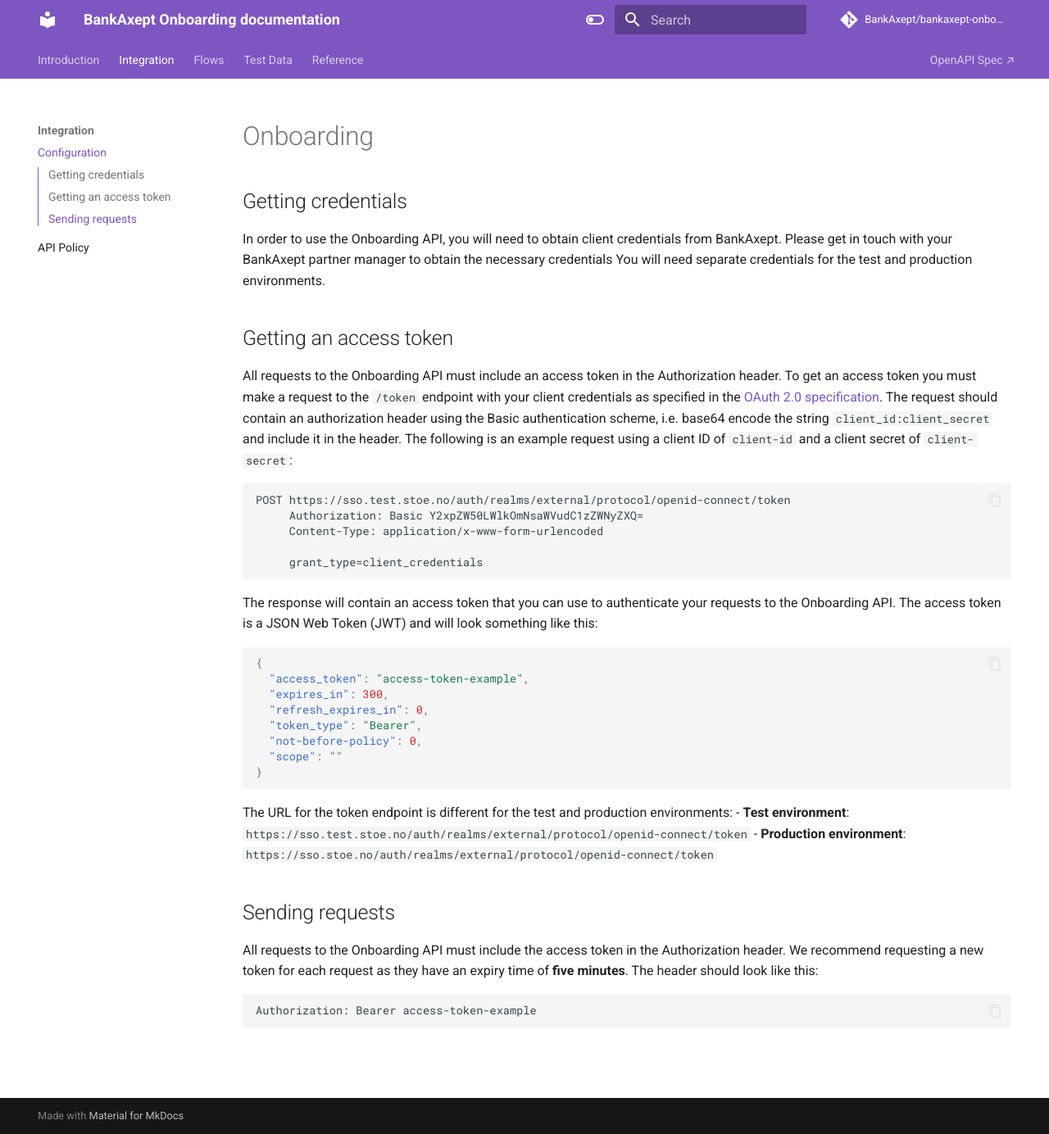
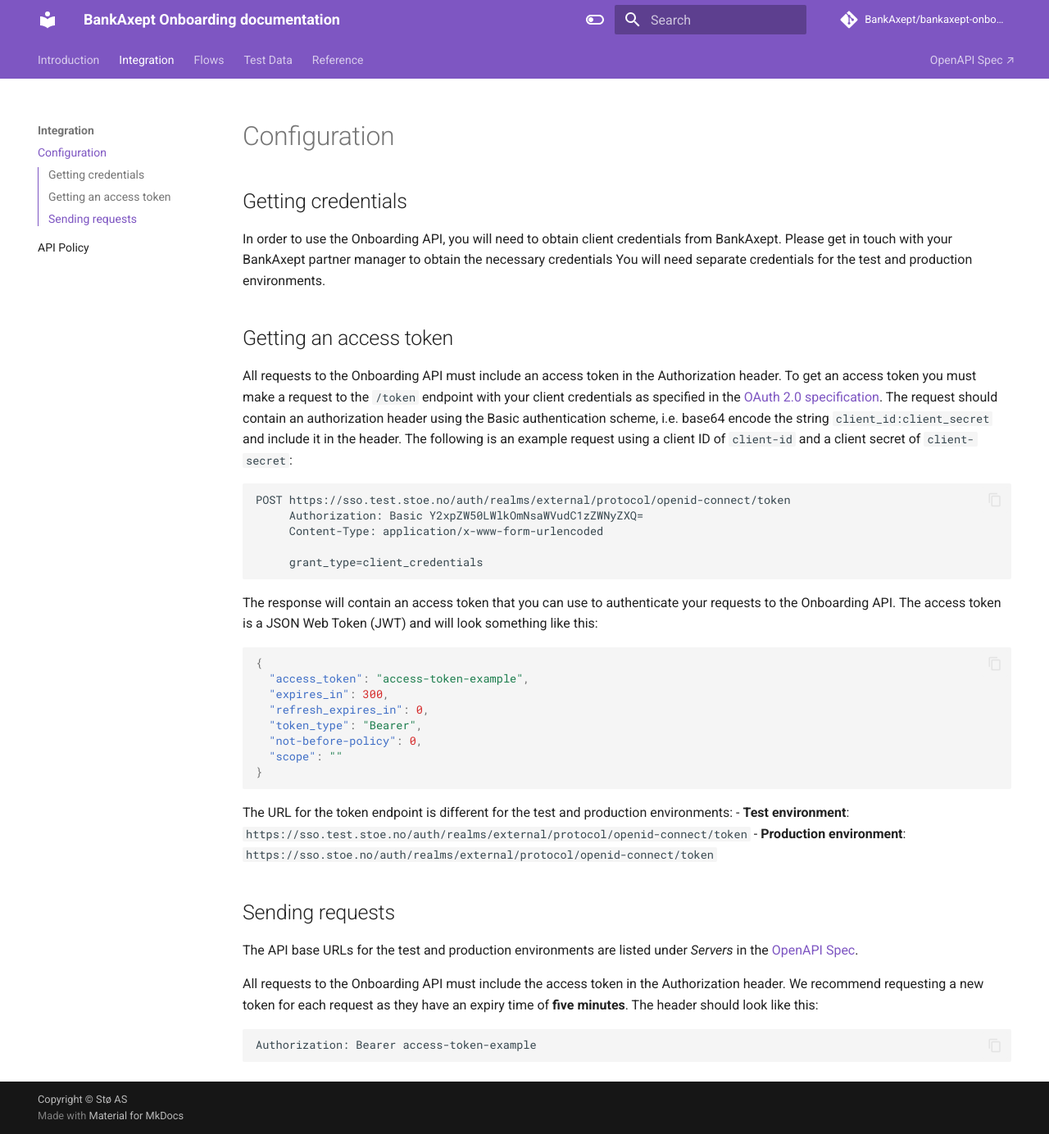
Before and after one commit to BankAxept/bankaxept-onboarding-external-documentation, an MkDocs documentation site: the page built from docs/configuration.md, in a window 1280 px wide and 1384 px high. Shown: the whole window at 82% size. Built offline with MkDocs 1.6.1 and Material for MkDocs 9.7.7, drawn with Linux system fonts in a browser that asks for light colours; comment, search, counter and statistics services are not loaded.

Commit message:
Fix site config and align page headings with nav (#99)

```diff
--- a/docs/configuration.md
+++ b/docs/configuration.md
@@ -1,4 +1,4 @@
-# Onboarding
+# Configuration
 
 ## Getting credentials
 In order to use the Onboarding API, you will need to obtain client credentials from BankAxept.
@@ -38,6 +38,8 @@ The URL for the token endpoint is different for the test and production environm
 - **Production environment**: `https://sso.stoe.no/auth/realms/external/protocol/openid-connect/token`
 
 ## Sending requests
+The API base URLs for the test and production environments are listed under *Servers* in the [OpenAPI Spec](https://onboarding.bankaxept.no/swagger-ui/index.html#/).
+
 All requests to the Onboarding API must include the access token in the Authorization header. We recommend requesting a
 new token for each request as they have an expiry time of **five minutes**. The header should look like this:
 
--- a/mkdocs.yml
+++ b/mkdocs.yml
@@ -1,7 +1,8 @@
 site_name: BankAxept Onboarding documentation
 site_dir: _site
-site_url: https://test.com/
+site_url: https://bankaxept.github.io/bankaxept-onboarding-external-documentation/
 repo_url: https://github.com/BankAxept/bankaxept-onboarding-external-documentation#
+copyright: Copyright &copy; Stø AS
 repo_name: BankAxept/bankaxept-onboarding-external-documentation
 docs_dir: docs
 plugins:
@@ -16,7 +17,7 @@ nav:
       - Configuration: configuration.md
       - API Policy: api_policy.md
   - Flows:
-      - Prod flows: prod_flows.md
+      - Production flows: prod_flows.md
       - Test flows: test_flows.md
       - Webhooks: webhooks.md
   - Test Data: test_data.md
@@ -62,7 +63,6 @@ theme:
         name: Switch to light mode
       primary: deep-purple
       accent: purple
-  copyright: Copyright &copy; 2023 ePayment team
 markdown_extensions:
   - md_in_html
   - pymdownx.superfences:
```
Also changed, not shown: README.md (+2 -0 lines), docs/api_policy.md (+1 -1 lines), docs/problems.md (+1 -1 lines), docs/prod_flows.md (+1 -1 lines), docs/test_flows.md (+1 -1 lines).
